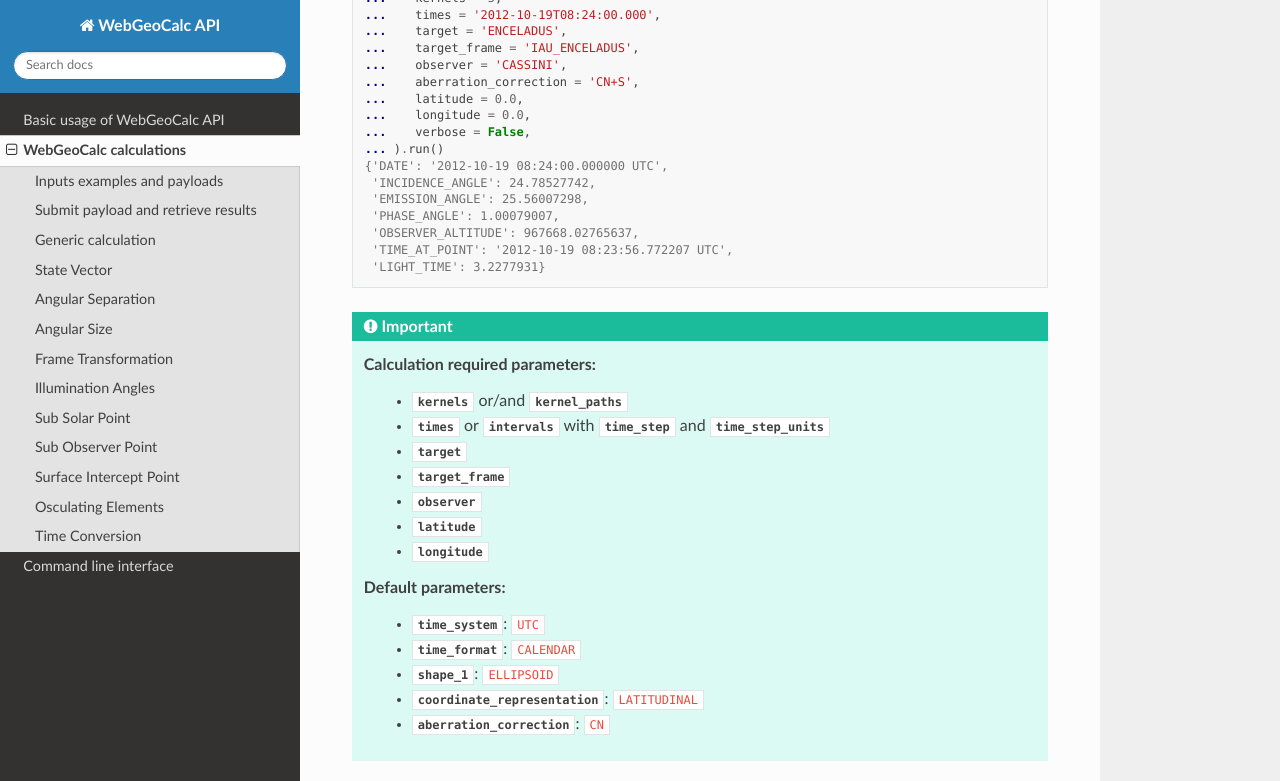
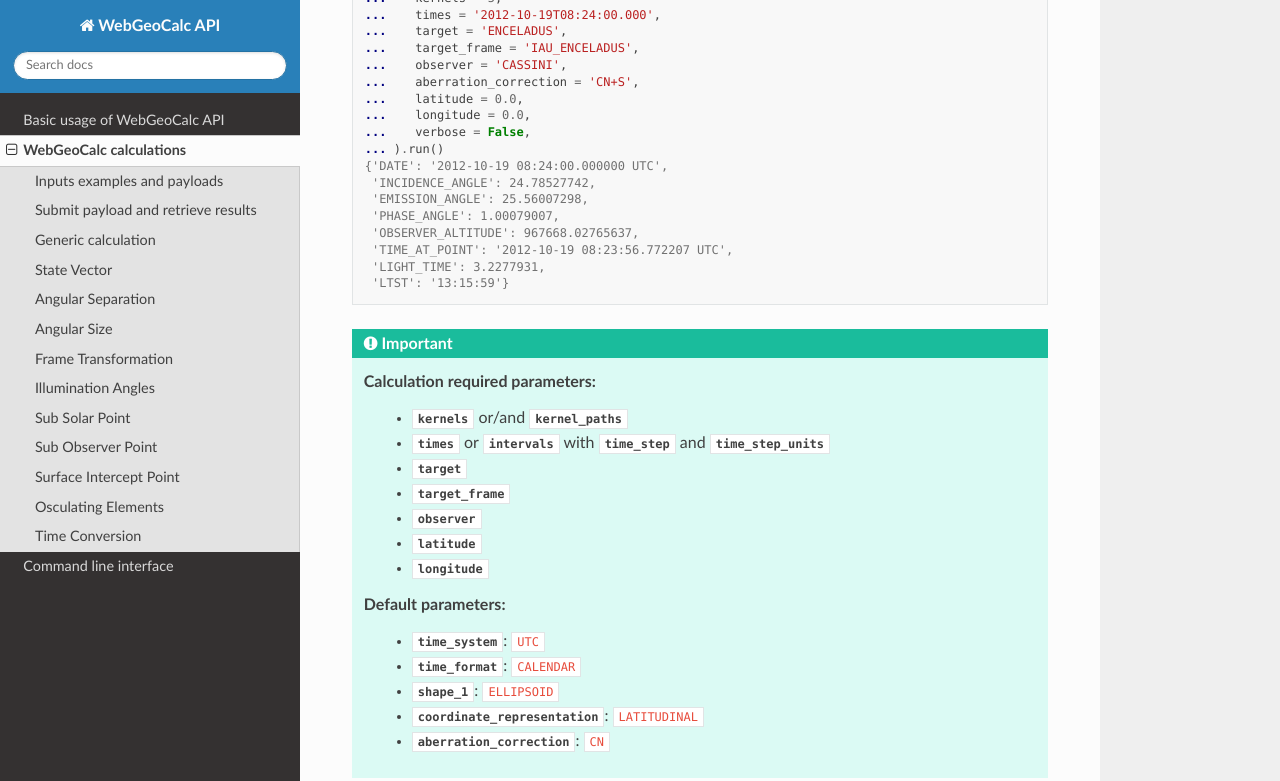
Before and after one commit to seignovert/python-webgeocalc, a Sphinx documentation site: the page built from docs/calculation.rst, in a window 1280 px wide and 900 px high, scrolled down 7940 px, cut to the strip 0-781 px from the top of the window. Built offline with Sphinx 7.4.7 and the Read the Docs theme 2.0.0, drawn with Linux system fonts in a browser that asks for light colours; some of the changed text lies outside the part shown.

Commit message:
Add Local True Solar Time (LTST) in IlluminationAngles and SubObserverPoint results.

```diff
--- a/docs/calculation.rst
+++ b/docs/calculation.rst
@@ -385,7 +385,8 @@ target as seen from an observer.
  'PHASE_ANGLE': 1.00079007,
  'OBSERVER_ALTITUDE': 967668.02765637,
  'TIME_AT_POINT': '2012-10-19 08:23:56.772207 UTC',
- 'LIGHT_TIME': 3.2277931}
+ 'LIGHT_TIME': 3.2277931,
+ 'LTST': '13:15:59'}
 
 .. important::
 
@@ -485,7 +486,8 @@ Calculate the sub-observer point on a target as seen from an observer.
  'EMISSION_ANGLE': 1.66981544e-12,
  'PHASE_ANGLE': 0.99586304,
  'TIME_AT_POINT': '2012-10-19 08:23:56.772287 UTC',
- 'LIGHT_TIME': 3.22771334}
+ 'LIGHT_TIME': 3.22771334,
+ 'LTST': '11:58:49'}
 
 .. important::
 
```
Also changed, not shown: 1 other file.
